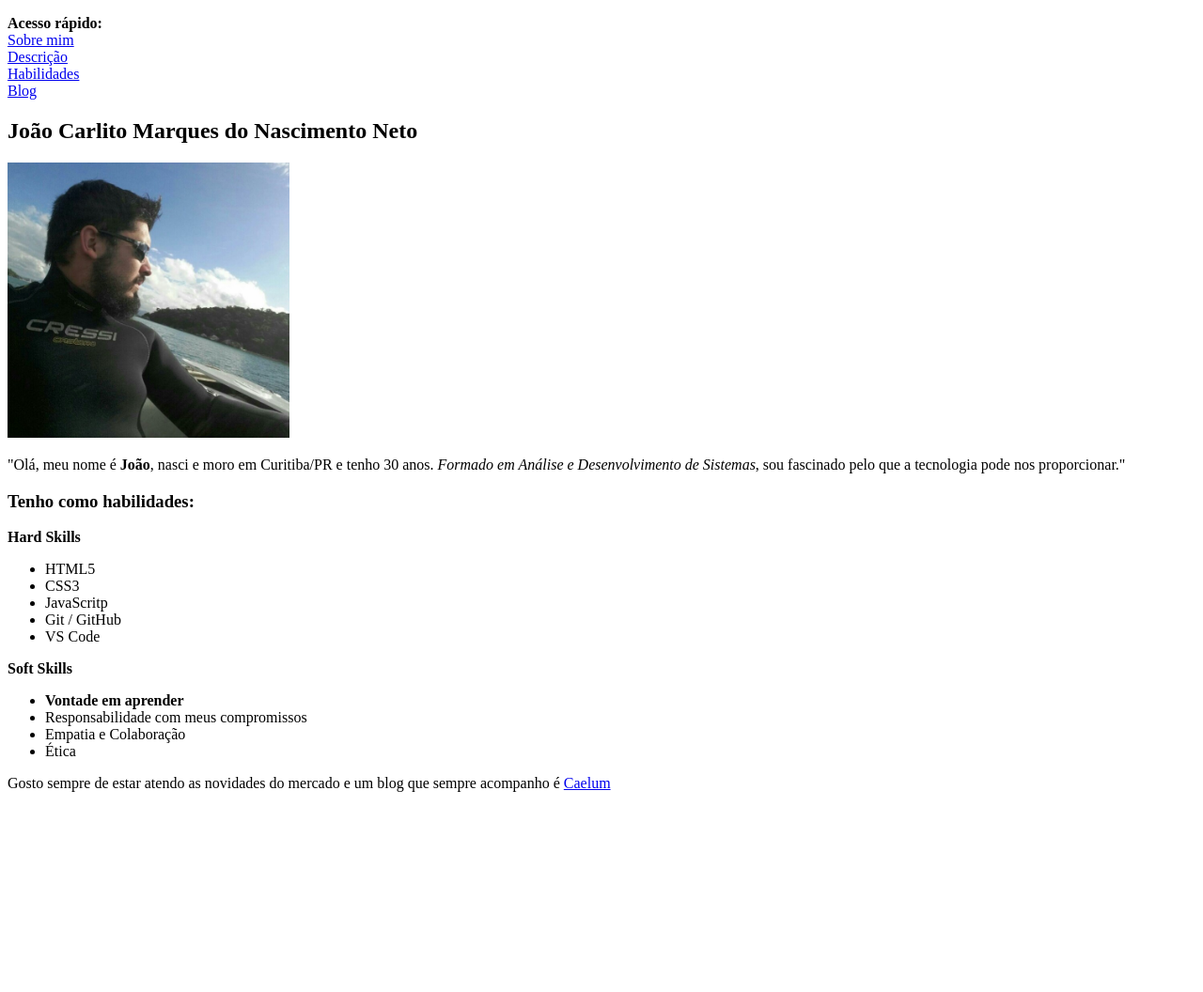
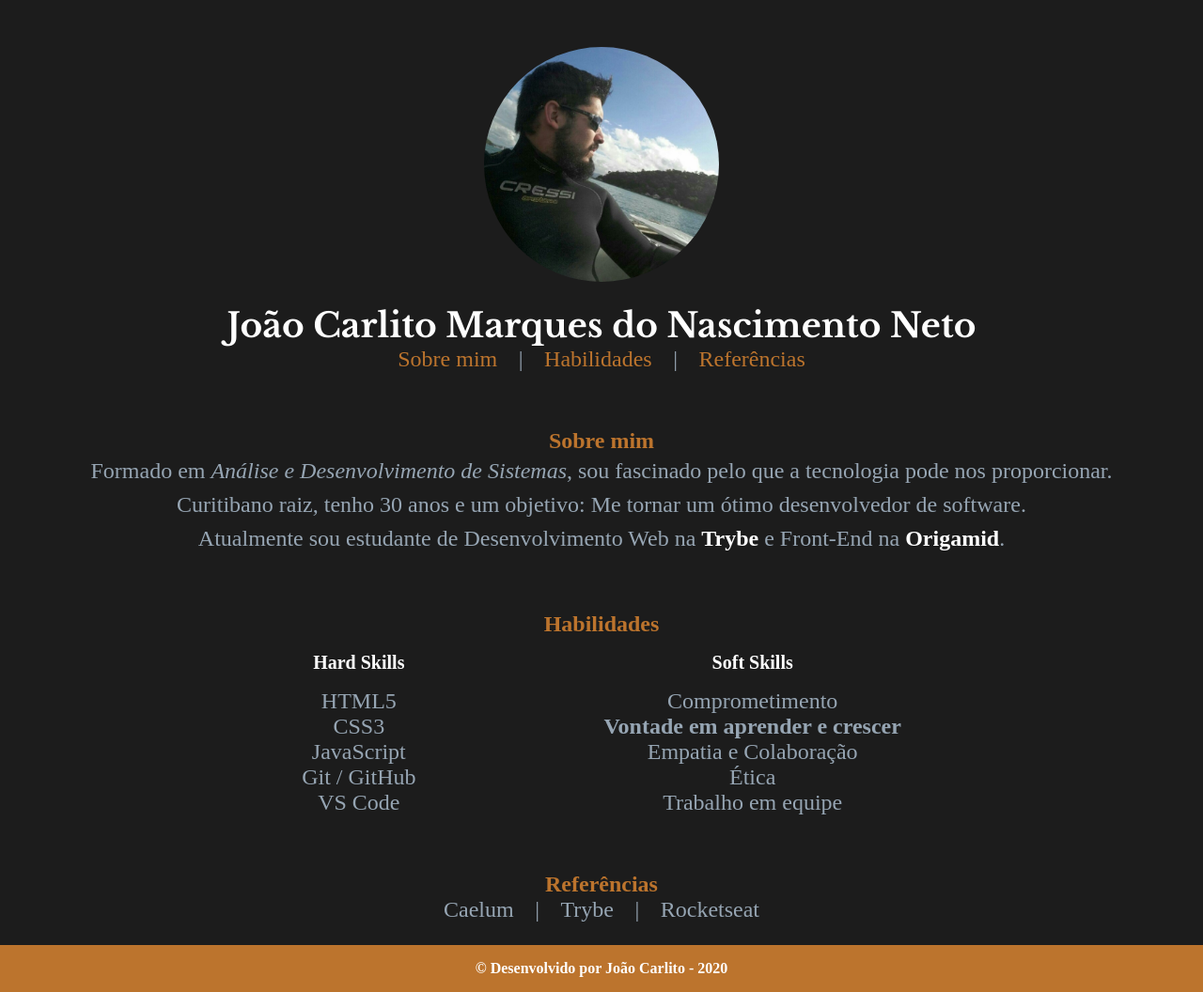
Before and after one commit to joaocarlitoneto/joaocarlitoneto.github.io, a plain HTML site: page index.html in a window 1280 px wide. Shown: the whole page at 94% size. Before the commit the page ends 859 px from the top, so only its background shows below. Drawn offline with nearby package versions, Linux system fonts and the light colour scheme; a web font is replaced by a local one.

Commit message:
Adicionando CSS ao meu portfólio web

```diff
--- /dev/null
+++ b/css/style.css
@@ -0,0 +1,136 @@
+@import url("https://fonts.googleapis.com/css2?family=Architects+Daughter&display=swap");
+@import url("https://fonts.googleapis.com/css2?family=Roboto:wght@300&display=swap");
+@import url("https://fonts.googleapis.com/css2?family=Libre+Baskerville:wght@700&display=swap");
+@import url("https://fonts.googleapis.com/css2?family=Antic+Slab&display=swap");
+
+* {
+  margin: 0;
+  padding: 0;
+  box-sizing: border-box;
+}
+
+:root {
+  font-size: 62.5%;
+}
+
+body {
+  /* font-family: "Roboto", sans-serif; */
+  font-family: "Antic Slab", serif;
+  background-color: #1c1c1c;
+}
+
+h1 {
+  color: #ffffff;
+  margin-top: 2.4rem;
+  font-size: 3.6rem;
+  /* font-family: "Architects Daughter", cursive; */
+  font-family: "Libre Baskerville", serif;
+}
+
+h3 {
+  color: #bc742d;
+  font-size: 2.4rem;
+  margin-top: 6rem;
+  display: flex;
+  justify-content: center;
+}
+
+h4 {
+  color: #ffffff;
+  margin-top: 1.6rem;
+  font-size: 2rem;
+  display: flex;
+  justify-content: center;
+  margin-bottom: 1.6rem;
+}
+
+a {
+  text-decoration: none;
+  color: #ffffff;
+}
+
+#photo {
+  width: 250px;
+  height: 250px;
+  border-radius: 50%;
+}
+
+.about {
+  margin-top: 5rem;
+  display: flex;
+  flex-direction: column;
+  align-items: center;
+}
+
+.menu {
+  display: flex;
+  justify-content: center;
+}
+
+.menu a {
+  font-size: 2.4rem;
+  color: #bc742d;
+  padding: 2rem;
+}
+
+.menu a:hover {
+  color: #ffffff;
+}
+
+.pipe {
+  font-size: 2.4rem;
+  color: #96a5b3;
+}
+
+p#description {
+  font-size: 2.4rem;
+  color: #96a5b3;
+  line-height: 1.5;
+  text-align: center;
+}
+
+#skills {
+  /* display: grid;
+  grid-template-columns: 1fr 1fr; */
+  display: flex;
+  align-items: center;
+  justify-content: center;
+  gap: 20rem;
+}
+
+#skills ul {
+  display: flex;
+  justify-content: center;
+  flex-direction: column;
+  list-style-type: none;
+}
+
+#skills ul li {
+  text-align: center;
+  color: #96a5b3;
+  font-size: 2.4rem;
+}
+
+#blog {
+  text-align: center;
+}
+
+#blog a {
+  font-size: 2.4rem;
+  color: #96a5b3;
+  padding: 2rem;
+}
+
+#blog a:hover {
+  color: #ffffff;
+}
+
+footer p {
+  margin-top: 2.4rem;
+  color: #ffffff;
+  background-color: #bc742d;
+  text-align: center;
+  font-size: 1.6rem;
+  padding: 1.6rem;
+  font-weight: bold;
+}
--- a/index.html
+++ b/index.html
@@ -3,44 +3,63 @@
 <head>
   <meta charset="UTF-8">
   <meta name="viewport" content="width=device-width, initial-scale=1.0">
-  <title>Portfólio Pessoal</title>
+  <title>Olá, sejam bem-vindos</title>
+  <link rel="stylesheet" href="css/style.css">
 </head>
 <body>
+  <header class="about">
+    <img src="img/joao.jpg" alt="Foto de João" width="300px" id="photo" >
+    <h1>João Carlito Marques do Nascimento Neto</h1>
+  </header>
+
+  <div class="menu">
     <p>
-    <b>Acesso rápido:</b><br/>
-      <a href="#photo">Sobre mim</a><br/>
-      <a href="#description">Descrição</a><br/>
-      <a href="#skills">Habilidades</a><br/>
-      <a href="#blog">Blog</a>
+      <a href="#photo">Sobre mim</a> <span class="pipe">|</span> <a href="#skills">Habilidades</a> <span class="pipe">|</span> <a href="#blog">Referências</a>
+    </p>
+  </div>
+
+  <h3>Sobre mim</h3>
+  <p id="description">
+    Formado em <em>Análise e Desenvolvimento de Sistemas</em>, sou fascinado pelo que a tecnologia pode nos proporcionar.<br>
+    Curitibano raiz, tenho 30 anos e um objetivo: Me tornar um ótimo desenvolvedor de software.<br>
+    Atualmente sou estudante de Desenvolvimento Web na <strong><a href="https://www.betrybe.com/" target="_blank">Trybe</a></strong> e Front-End na <strong><a href="https://www.origamid.com/">Origamid</a></strong>.<br>
   </p>
 
-  <h2>João Carlito Marques do Nascimento Neto</h2>
-  <img src="img/joao.jpg" alt="Foto de João" width="300px" id="photo">
-
-  <p id="description">
-    "Olá, meu nome é <strong>João</strong>, nasci e moro em Curitiba/PR e tenho 30 anos. <em>Formado em Análise e Desenvolvimento de Sistemas</em>, sou fascinado pelo que a tecnologia pode nos proporcionar."
-  </p>
-
-  <p id="skills">
-    <h3>Tenho como habilidades:</h3>
-    <p><b>Hard Skills</b></p>
+  <h3>Habilidades</h3>
+  <div id="skills">
+  <div>
+    <h4>Hard Skills</h4>
       <ul>
       <li>HTML5</li>
       <li>CSS3</li>
-    <li>JavaScritp</li>
+      <li>JavaScript</li>
       <li>Git / GitHub</li>
       <li>VS Code</li>
     </ul>
+  </div>
 
-  <p><b>Soft Skills</b></p>
+  <div>
+    <h4>Soft Skills</h4>
     <ul>
-    <li><strong>Vontade em aprender</strong></li>
-    <li>Responsabilidade com meus compromissos</li>
+      <li>Comprometimento</li>
+      <li><strong>Vontade em aprender e crescer</strong></li>
       <li>Empatia e Colaboração</li>
       <li>Ética</li>
+      <li>Trabalho em equipe</li>
     </ul>
     </p>
+  </div>
+</div>
 
-  <p id="blog">Gosto sempre de estar atendo as novidades do mercado e um blog que sempre acompanho é <a href="https://blog.caelum.com.br/" target="_blank">Caelum</a></p>
+<div id="blog">
+  <h3>Referências</h3>
+    <a href="https://blog.caelum.com.br/" target="_blank">Caelum</a> <span class="pipe">|</span>
+    <a href="https://blog.betrybe.com/" target="_blank">Trybe</a> <span class="pipe">|</span>
+    <a href="https://blog.rocketseat.com.br/" target="_blank">Rocketseat</a>
+  </div>
+
+  <footer>
+    <p> &copy Desenvolvido por João Carlito - 2020</p>
+  </footer>
 </body>
 </html>
```
Also changed, not shown: 1 other file. Lines whose indentation alone changed are shown as unchanged.
